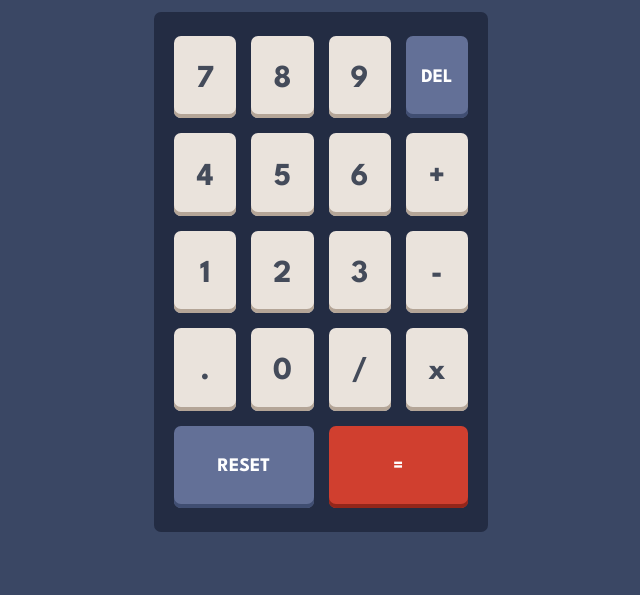
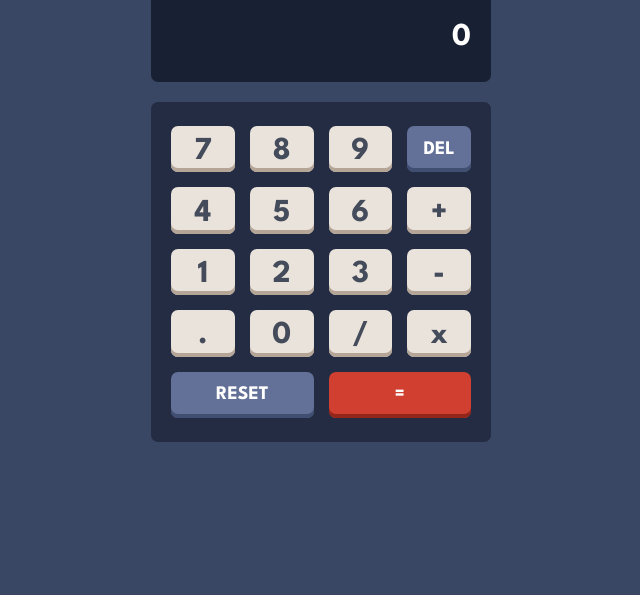
Before and after one commit to Ribeir0o/calculator, a plain HTML site: page index.html in a window 1280 px wide. Shown: the part 205-800 px from the top of the page, without its empty margins (319-959 px from the left). Drawn offline with Linux system fonts and the light colour scheme.

Commit message:
finish frontend

```diff
--- a/js/main.js
+++ b/js/main.js
@@ -5,7 +5,14 @@ let positions  = ["9%", "40%", "70%"];
 let currentPosition = 0;
 
 themeSelector.parentElement.addEventListener("click", ()=>{
+    const prevPosition = currentPosition;
     currentPosition == 2 ? currentPosition = 0: currentPosition += 1;
     themeSelector.style.left = positions[currentPosition];
     theme.setAttribute("href", `css/theme${currentPosition}.css`);
+
+    animationKeyframe = [
+        {left: `${positions[prevPosition]}`},
+        {left: `${positions[currentPosition]}`}
+    ]
+    themeSelector.animate(animationKeyframe, 250)
 });
--- a/scss/style.scss
+++ b/scss/style.scss
@@ -5,11 +5,16 @@ body{
     justify-content: center;
     align-items: center;
     min-height: 100vh;
-    padding: 40px;
+}
+
+*{
+    transition-property: background-color, color, box-shadow;
+    transition-duration: .25s;
 }
 
 .calculator{
-    min-width: 334px;
+    width: 90%;
+    max-width: 340px;
 
     &__header{
         display: flex;
@@ -56,7 +61,6 @@ body{
     }
 
     &__display{
-        width: 100%;
         height: 90px;
         border-radius: 7px;
         padding-right: 20px;
@@ -70,7 +74,7 @@ body{
 
     &__keys{
         padding: 24px 20px;
-        height: 65vh;
+        height: 340px;
         border-radius: 7px;
 
         display: grid;
```
Also changed, not shown: css/style.css, 1 other file.
